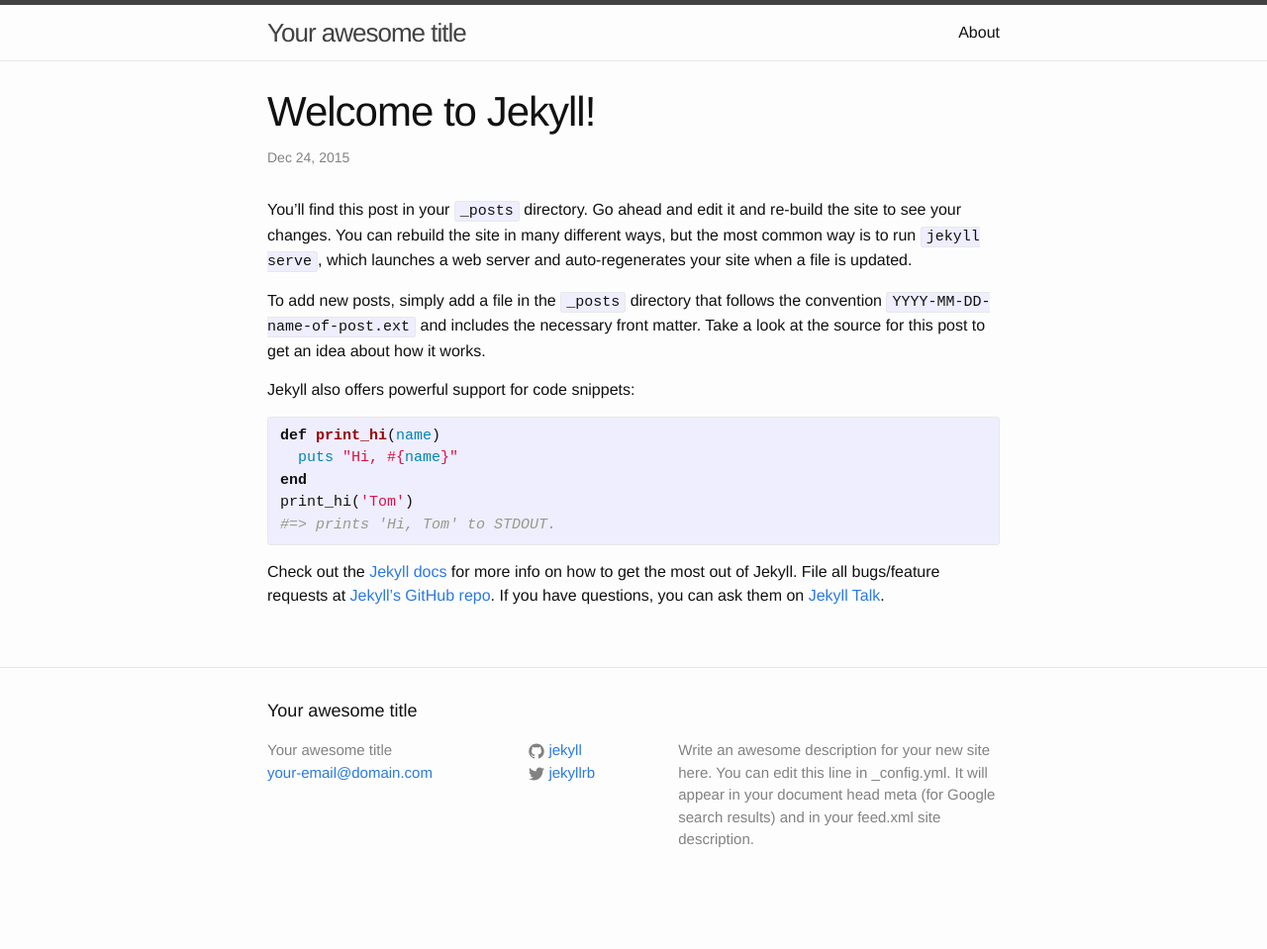
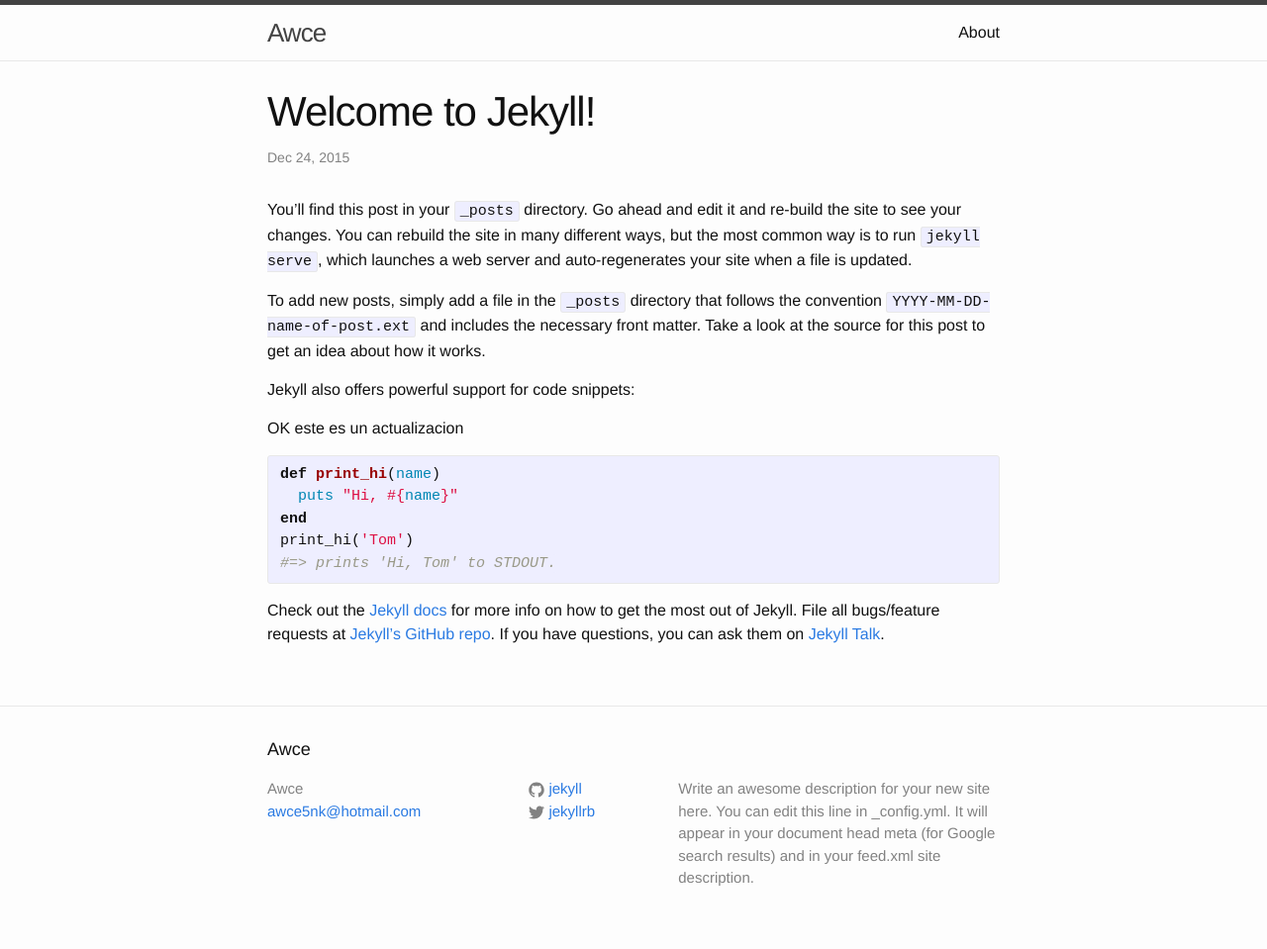
Before and after one commit to Awce/awces, a Jekyll site: the page built from _posts/2015-12-24-welcome-to-jekyll.markdown, in a window 1280 px wide. Shown: the whole page at 99% size. Built offline with Jekyll 4.4.1, drawn with Linux system fonts in a browser that asks for light colours; before the commit the page ends 920 px from its top, so only the background shows below that.

Commit message:
Modified

```diff
--- a/_config.yml
+++ b/_config.yml
@@ -6,8 +6,8 @@
 # 'jekyll serve'. If you change this file, please restart the server process.
 
 # Site settings
-title: Your awesome title
-email: your-email@domain.com
+title: Awce
+email: awce5nk@hotmail.com
 description: > # this means to ignore newlines until "baseurl:"
   Write an awesome description for your new site here. You can edit this
   line in _config.yml. It will appear in your document head meta (for
--- a/_layouts/page.html
+++ b/_layouts/page.html
@@ -2,7 +2,7 @@
 layout: default
 ---
 <article class="post">
-
+  <h1>Bienvenido</h1>
   <header class="post-header">
     <h1 class="post-title">{{ page.title }}</h1>
   </header>
--- a/_posts/2015-12-24-welcome-to-jekyll.markdown
+++ b/_posts/2015-12-24-welcome-to-jekyll.markdown
@@ -9,6 +9,8 @@ You’ll find this post in your `_posts` directory. Go ahead and edit it and re-
 To add new posts, simply add a file in the `_posts` directory that follows the convention `YYYY-MM-DD-name-of-post.ext` and includes the necessary front matter. Take a look at the source for this post to get an idea about how it works.
 
 Jekyll also offers powerful support for code snippets:
+
+OK este es un actualizacion
 
 {% highlight ruby %}
 def print_hi(name)
```
